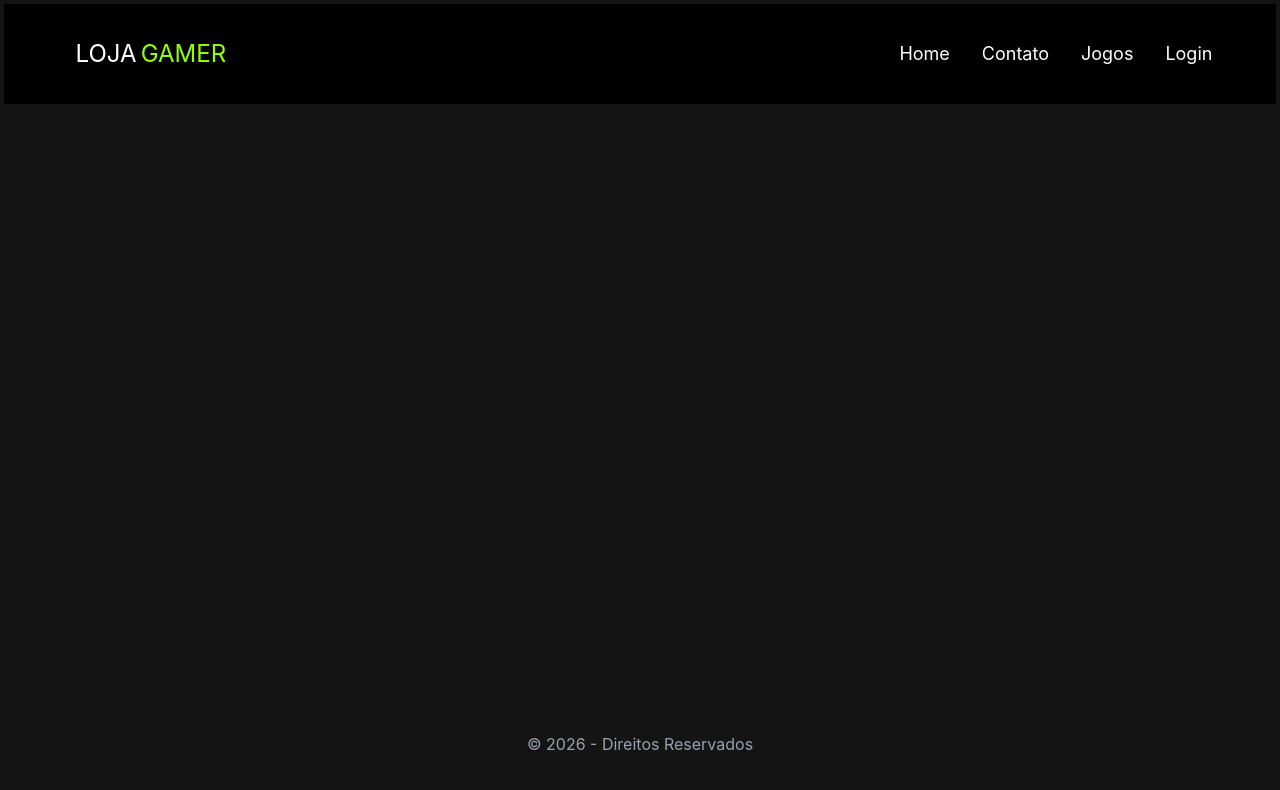
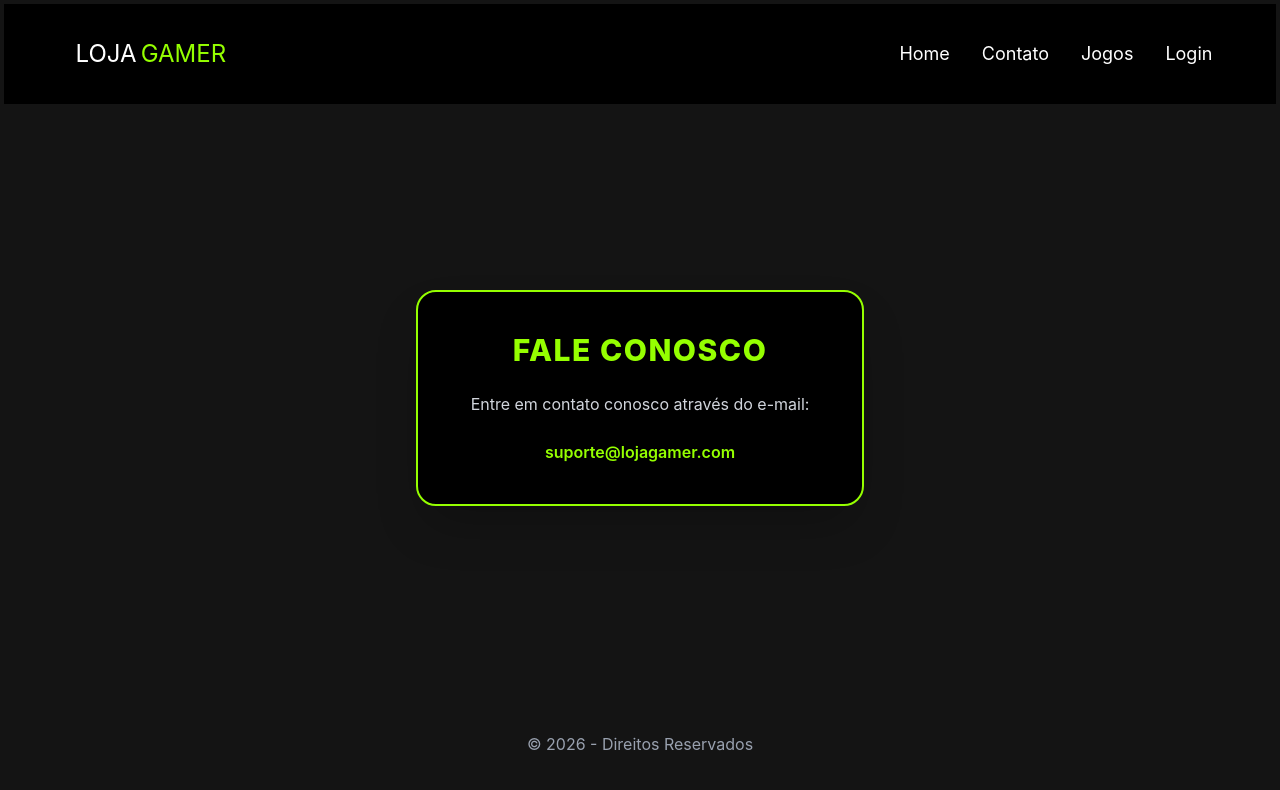
Before and after one commit to vinyciuslu/loja-gamer, a React (Vite) app: page /contato in a window 1280 px wide. Shown: the top 790 px of the page. Built offline with nearby package versions, Linux system fonts and the light colour scheme.

Commit message:
feat: codificando e estilizando Contato

```diff
--- a/src/css/style.css
+++ b/src/css/style.css
@@ -19,7 +19,6 @@
     -webkit-text-fill-color: transparent;
     background-clip: text;
     text-align: center;
-
 }
 
 .titulo:hover {
--- a/src/pages/Contato.jsx
+++ b/src/pages/Contato.jsx
@@ -2,9 +2,26 @@
 
 const Contato = () => {
   return (
-    <div>
+    <main className="grow flex items-center justify-center px-4">
+      <div className="bg-black p-8 sm:p-10 rounded-[20px] w-full max-w-md shadow-2xl border-2 border-[#95ff00]">
 
-    </div>
+        <h2 className="text-2xl sm:text-3xl font-extrabold text-[#95ff00] text-center mb-6 uppercase tracking-wider">
+          Fale Conosco
+        </h2>
+
+        <p className="text-gray-300 text-center mb-6">
+          Entre em contato conosco através do e-mail:
+        </p>
+
+        <a
+          href="mailto:suporte@lojagamer.com"
+          className="block text-center text-[#95ff00] font-semibold hover:underline transition-all"
+        >
+          suporte@lojagamer.com
+        </a>
+
+      </div>
+    </main>
   )
 }
 
```
